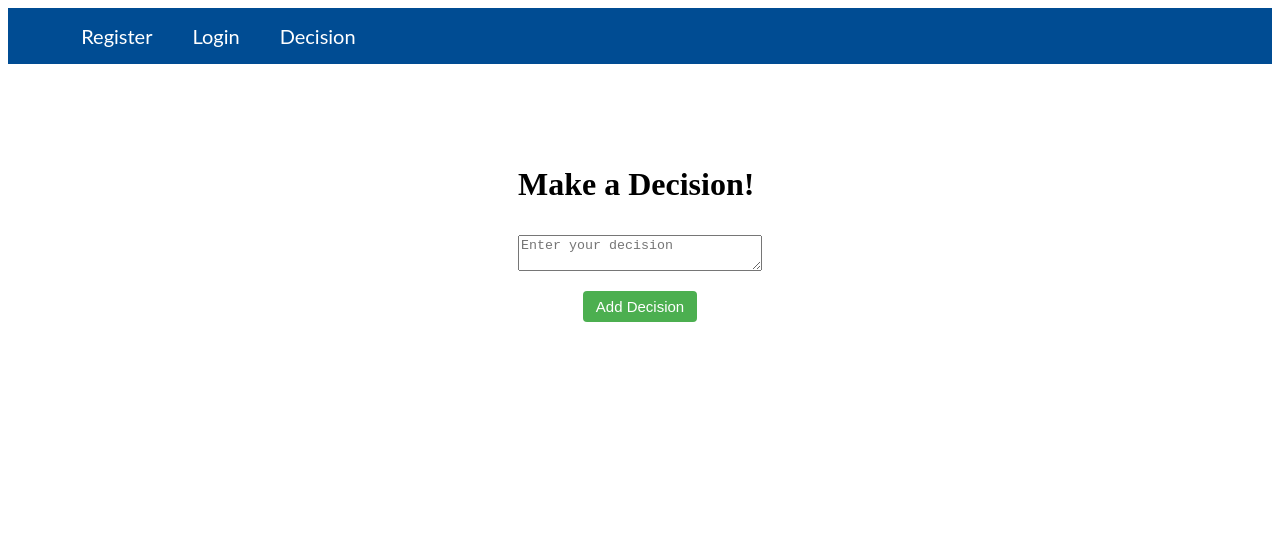
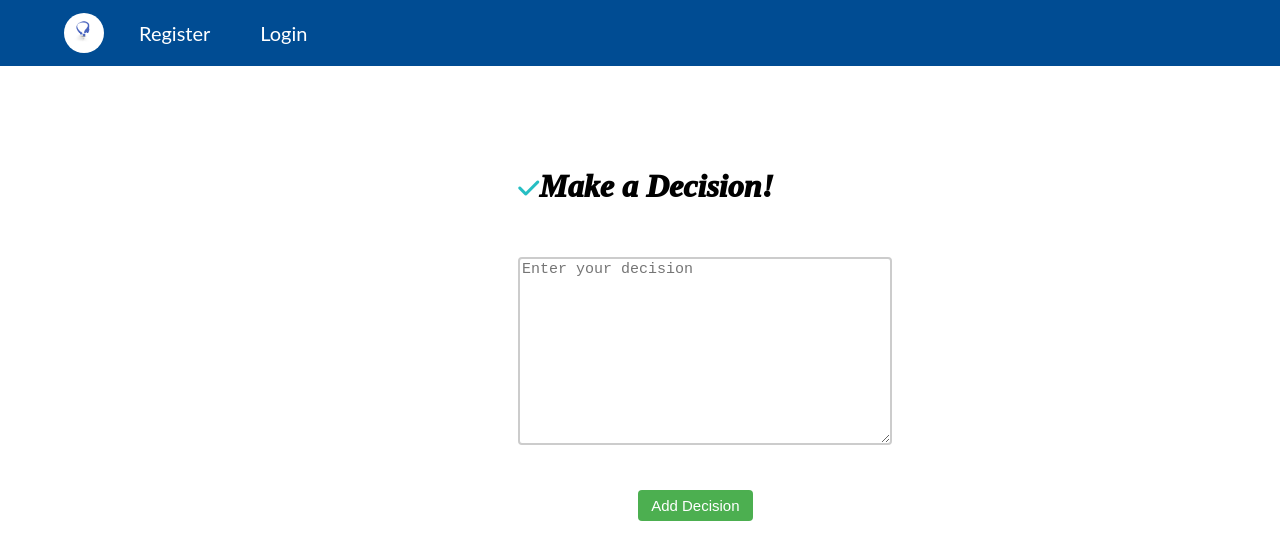
Before and after one commit to nirmala-sharma/decision-log, a plain HTML site: page decision/decision.html in a window 1280 px wide. Drawn offline with Linux system fonts and the light colour scheme.

Commit message:
style: add CSS styling for all the webpages

```diff
--- a/decision/decision.css
+++ b/decision/decision.css
@@ -1,3 +1,7 @@
+body {
+    margin: 0;
+    padding: 0;
+}
 form {
     display: flex;
     flex-direction: column;
@@ -5,13 +9,37 @@ form {
     width: 244px;
     margin: 81px auto auto;
 }
+form textarea {
+    width: 100%;
+    resize: vertical;
+    max-width: 40em;
+    min-height: 12em;
+    border: 2px solid #ccc;
+    border-radius: 4px;
+    font-size: 15px;
+    display: block;
+    margin: 20px auto;
+}
+
+.container {
+    width: 150%;
+    max-width: 600px;
+    margin: auto;
+}
+
+form h1 {
+    font-family: "Playfair Display", serif;
+    font-weight: 1000;
+    font-style: oblique;
+    text-align: right;
+    margin-right: 11px;
+    width: 8em;
+}
 
 input {
     width: 47%;
     padding: 7px;
-    align-self: center;
-    /* Center inside flex column */
-    margin: 10px 0;
+    margin: 1em 8em;
     font-size: 15px;
     background-color: #4CAF50;
     color: white;
@@ -19,20 +47,32 @@ input {
     border-radius: 4px;
 
 }
-
+h1 i{
+    font-size: 24px !important;
+    color: rgb(38, 190, 195);
+    font-weight: 1000;
+}
 nav {
     display: flex;
+    /* used flexbox to make the nav responsive and align items properly */
     justify-content: flex-start;
-    padding: 16px 5%;
+    padding: 6px 5%;
     background-color: #004c93;
     gap: 20px;
+    align-items: center;
 }
 
 nav a {
     color: white;
     text-decoration: none;
-    margin: 0 10px;
+    margin: 15px 15px;
     font-size: 20px;
     font-weight: 400;
-    font-family: Lato,Lucida Sans Unicode,Lucida Grande,sans-serif;
+    font-family: Lato, Lucida Sans Unicode, Lucida Grande, sans-serif;
 }
+
+nav img {
+    width: 40px;
+    height: 40px;
+    border-radius: 50%;
+}
--- a/decision/decision.html
+++ b/decision/decision.html
@@ -6,18 +6,21 @@
     <meta name="viewport" content="width=device-width, initial-scale=1.0">
     <title>Decision Log</title>
     <link rel="stylesheet" href="decision.css">
+    <link rel="stylesheet" href="https://cdnjs.cloudflare.com/ajax/libs/font-awesome/6.5.0/css/all.min.css">
 </head>
 
 <body>
     <nav>
+        <img src="../images/logo.jpg" alt="Logo" class="logo">
         <a href="../register/register.html">Register</a>
         <a href="../login/login.html">Login</a>
-        <a href="decision.html">Decision</a>
     </nav>
 
     <form>
-        <h1 class="form-title">Make a Decision!</h1>
-        <textarea placeholder="Enter your decision"></textarea>
+        <h1 class="form-title"> <i class="fa-solid fa-check"></i>Make a Decision!</h1>
+        <div class="container">
+            <textarea placeholder="Enter your decision"></textarea>
+        </div>
         <input type="submit" value="Add Decision">
     </form>
 </body>
--- a/login/login.css
+++ b/login/login.css
@@ -1,3 +1,8 @@
+body {
+    margin: 0;
+    padding: 0;
+}
+
 form {
     display: flex;
     flex-direction: column;
@@ -9,6 +14,16 @@ form {
     font-size: 22px;
     border: 2px solid #ccc;
 
+}
+
+.input-group i {
+    margin-right: 10px;
+    color: #004c93;
+}
+
+form h1 {
+    font-family: "Roboto", sans-serif;
+    font-size: 2em;
 }
 
 #btn_submit {
@@ -32,21 +47,36 @@ input[type="password"] {
     margin: 10px 0;
     border: 1px solid #ccc;
     border-radius: 4px;
+    font-size: 14px;
+}
+
+h1 i {
+    color: burlywood;
+    margin-right: 5px;
 }
 
 nav {
     display: flex;
     justify-content: flex-start;
-    padding: 16px 5%;               /* used % in order to make it responsive */
+    padding: 6px 5%;
+    /* used % in order to make it responsive */
     background-color: #004c93;
     gap: 20px;
+    align-items: center;
+    /* vertically center items in the nav */
 }
 
 nav a {
     color: white;
     text-decoration: none;
-    margin: 0 10px;
+    margin: 15px 15px;
     font-size: 20px;
     font-weight: 400;
-    font-family: Lato,Lucida Sans Unicode,Lucida Grande,sans-serif;
+    font-family: Lato, Lucida Sans Unicode, Lucida Grande, sans-serif;
 }
+
+nav img {
+    width: 40px;
+    height: 40px;
+    border-radius: 50%;
+}
--- a/register/register.css
+++ b/register/register.css
@@ -1,3 +1,7 @@
+body {
+    margin: 0;
+    padding: 0;
+}
 form {
     display: flex;
     flex-direction: column;
@@ -6,7 +10,12 @@ form {
     margin: auto;
     padding-top: 60px;
 }
-
+form h1 {
+    font-family: "Playfair Display", serif;
+    font-weight: 1000;
+    font-style: oblique;
+    text-align: center;
+}
 form input {
     width: 100%;
     padding: 7px;
@@ -15,7 +24,6 @@ form input {
     border: 1px solid #ccc;
     border-radius: 4px;
 }
-
 form input[type="submit"] {
     width: 40%;
     align-self: center;
@@ -28,20 +36,29 @@ form input[type="submit"] {
     border: none;
     border-radius: 4px;
 }
-
+h1 i{
+    margin-right: 8px;
+    color: rgb(38, 190, 195);
+}
 nav {
     display: flex;
     justify-content: flex-start;
-    padding: 16px 5%;
+    padding: 6px 5%;
     background-color: #004c93;
-    gap: 20px
+    gap: 20px;
+    align-items: center;
 }
 
 nav a {
     color: white;
     text-decoration: none;
-    margin: 0 10px;
+    margin: 15px 15px;
     font-size: 20px;
     font-weight: 400;
     font-family: Lato, Lucida Sans Unicode, Lucida Grande, sans-serif;
 }
+nav img {
+    width: 40px;
+    height: 40px;
+    border-radius: 50%;
+}
```
Also changed, not shown: login/login.html (+12 -4 lines), register/register.html (+7 -6 lines), images/logo.jpg (added).
